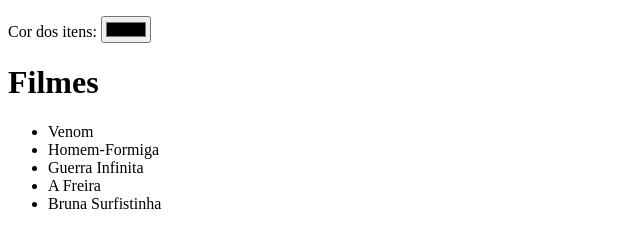
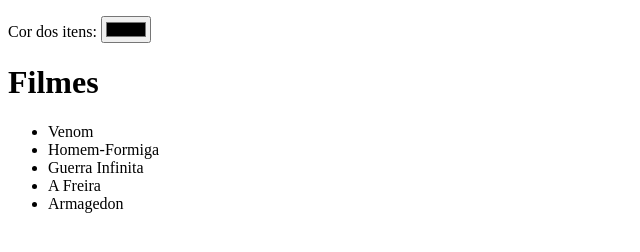
Before and after one commit to ti-backup/html-css-javascript, a plain HTML site: page javascript/style.html in a window 1280 px wide. Shown: the full height of the page, 0-640 px from the left. Drawn offline with Linux system fonts and the light colour scheme.

Commit message:
alteração na lista de filmes

```diff
--- a/javascript/style.html
+++ b/javascript/style.html
@@ -28,7 +28,7 @@
             <li>Homem-Formiga</li>
             <li>Guerra Infinita</li>
             <li>A Freira</li>
-            <li>Bruna Surfistinha</li>
+            <li>Armagedon</li>
         </ul>
     </body>
 </html>
```
